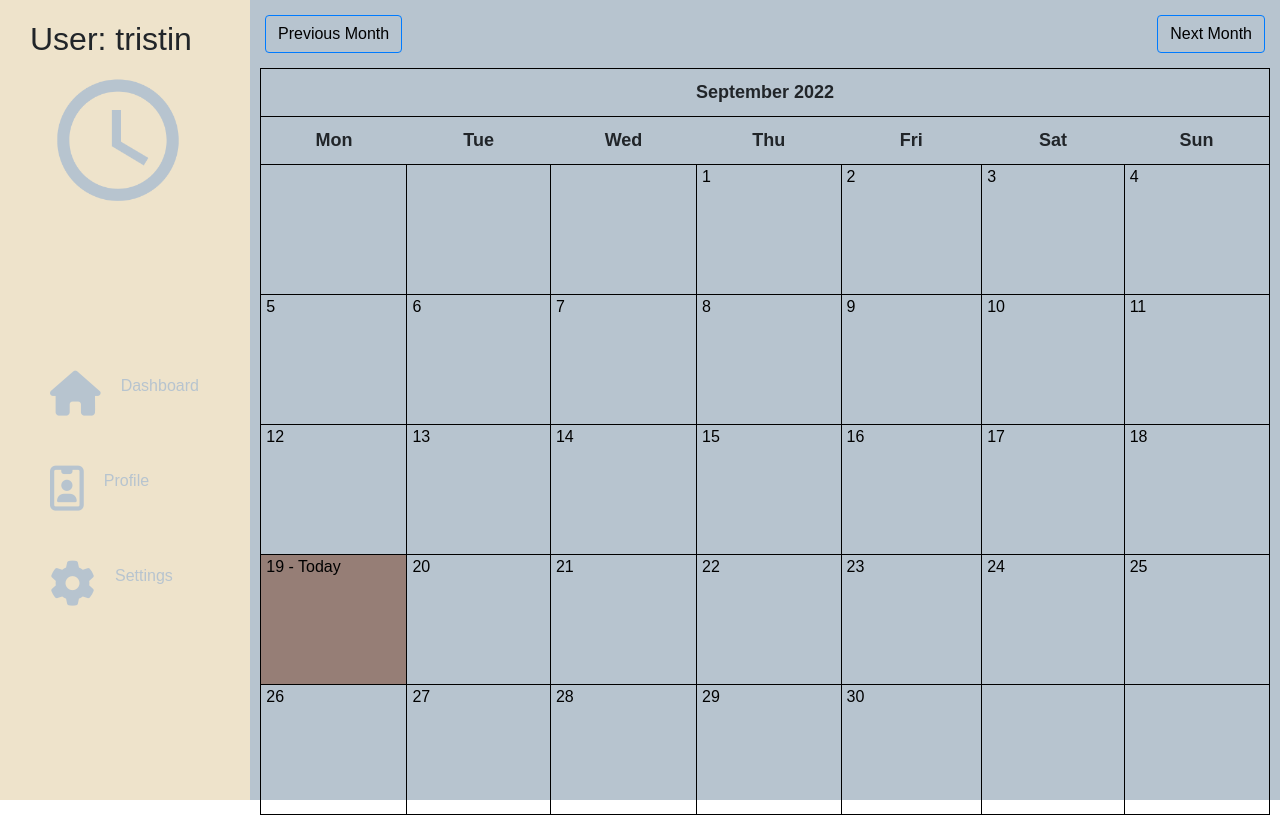
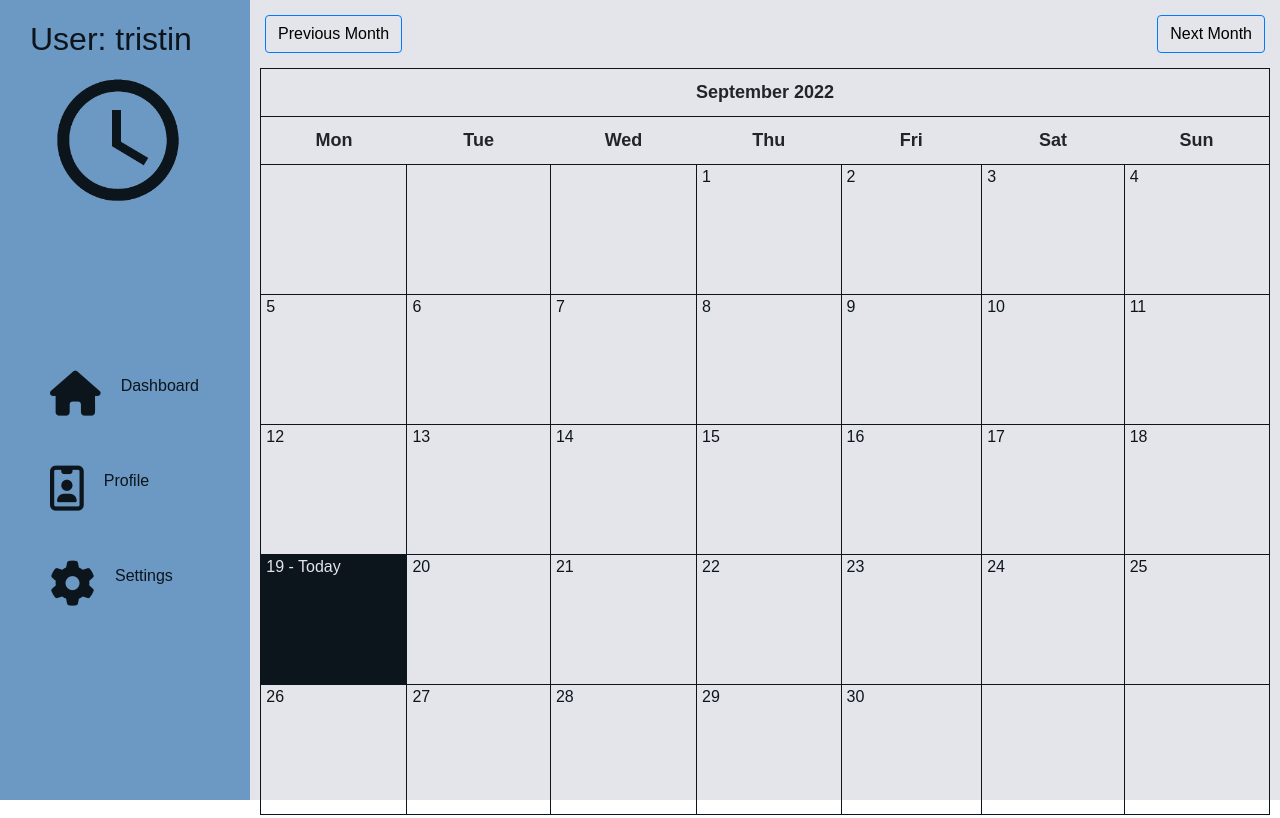
Before and after one commit to tmiller711/TimeApp, a Django app: page / in a window 1280 px wide. Run offline with Django 4.2, Linux system fonts and the light colour scheme; a user stored in the database is signed in; data comes from the database, SQL or seed files in the repository; data that the repository does not hold is empty; some libraries are stand-ins or nearby versions.

Commit message:
updated color scheme

```diff
--- a/main/templates/main/base.html
+++ b/main/templates/main/base.html
@@ -8,7 +8,7 @@
     <title>{% block title %}{% endblock %}</title>
     <link rel="stylesheet" href="https://cdn.jsdelivr.net/npm/bootstrap@4.3.1/dist/css/bootstrap.min.css" integrity="sha384-ggOyR0iXCbMQv3Xipma34MD+dH/1fQ784/j6cY/iJTQUOhcWr7x9JvoRxT2MZw1T" crossorigin="anonymous">
     <script src="https://kit.fontawesome.com/700caa9d7b.js" crossorigin="anonymous"></script>
-    <link rel="stylesheet" type="text/css" href="{% static '/css/base.css' %}?version=4">
+    <link rel="stylesheet" type="text/css" href="{% static '/css/base.css' %}?version=8">
     {% block additionalStyles %}{% endblock %}
 </head>
 <body>
@@ -20,7 +20,7 @@
             <a href="/login" class="login"><h2>Login</h2></a>
             {% endif %}
             <a href="#" class="logo">
-                <img src="{% static '/images/logo.png' %}" alt="404" class="logo-img">
+                <img src="{% static '/images/logo.png' %}?version=2" alt="404" class="logo-img">
             </a>
             <ul class="nav-links">
                 <li><a href="/"><i class="fa-solid fa-house"></i><p>Dashboard</p></a></li>
--- a/main/templates/main/calendar.html
+++ b/main/templates/main/calendar.html
@@ -5,7 +5,7 @@
 {% endblock %}
 
 {% block additionalStyles %}
-  <link rel="stylesheet" type="text/css" href="{% static '/css/calendar.css' %}?version=4">
+  <link rel="stylesheet" type="text/css" href="{% static '/css/calendar.css' %}?version=6">
 {% endblock %}
 
 {% block content %}
--- a/main/utils.py
+++ b/main/utils.py
@@ -24,7 +24,7 @@ class Calendar(HTMLCalendar):
             d += f'<li> {event.get_html_url} </li>'
 
         if day == today.day:
-            return f"<td class='today'><span class='date' id='today'><a class='day-link' href='{self.year}-{self.month}-{day}'>{day} - Today</a></span><ul> {d} </ul></td>"
+            return f"<td class='today'><span class='date' id='today'><a class='today-link' href='{self.year}-{self.month}-{day}'>{day} - Today</a></span><ul> {d} </ul></td>"
         elif day != 0:
             return f"<td><span class='date'><a class='day-link' href='{self.year}-{self.month}-{day}'>{day}</a></span><ul> {d} </ul></td>"
 
--- a/static/css/base.css
+++ b/static/css/base.css
@@ -14,12 +14,13 @@
 .side-nav {
     width: 250px;
     height: 100%;
-    background: #EEE3CB;
+    background: #6B99C3;
     position: fixed;
     top: 0;
     left: 0;
     padding: 20px 30px;
     z-index: 9;
+    color: #0C151C;
 }
 
 .logo {
@@ -42,7 +43,7 @@
 }
 
 .nav-links li a {
-    color: #B7C4CF;
+    color: #0C151C;
     text-decoration: none;
     padding: 15px 0px;
     display: flex;
@@ -69,7 +70,7 @@
 }
 
 .nav-links li:hover a {
-    color: #EEE3CB;
+    color: #0C151C;
     transition: 0.3s;
 }
 
@@ -114,7 +115,7 @@
     right:0px;
     bottom:0px;
     left:0px;
-    background: #B7C4CF;
+    background: #E4E5EA;
 }
 
 .main div.main-block {
@@ -122,6 +123,6 @@
 }
 
 a.login {
-    color: blue;
+    color: #16354D;
     text-decoration: underline;
 }
--- a/static/css/calendar.css
+++ b/static/css/calendar.css
@@ -6,7 +6,7 @@
   }
 
 .calendar tr, .calendar td {
-  border: 1px solid black;
+  border: 1px solid #0C151C;
 }
 
 .calendar th {
@@ -75,10 +75,14 @@ a.btn.btn-outline-primary.left:active {
 }
 
 td.today {
-  background-color: #967E76;
+  background-color: #0C151C;
 }
 
 
 a.day-link {
-  color: black;
+  color: #0C151C;
 }
+
+a.today-link {
+  color: #E4E5EA;
+}
```
Also changed, not shown: static/images/logo.png.
